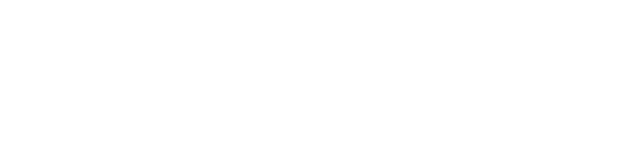
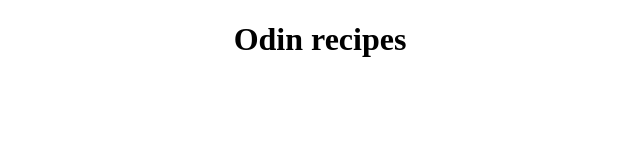
Before and after one commit to Teranikys/Odin-recipes, a plain HTML site: page index.html in a window 1280 px wide. Shown: the whole page, without its empty margins (320-960 px from the left). Drawn offline with Linux system fonts and the light colour scheme.

Commit message:
added heading

```diff
--- a/index.html
+++ b/index.html
@@ -5,6 +5,6 @@
     <title>Odin recipes</title>
 </head>
 <body>
-
+    <h1><div style="text-align: center;">Odin recipes</div></h1>
 </body>
 </html>
```
